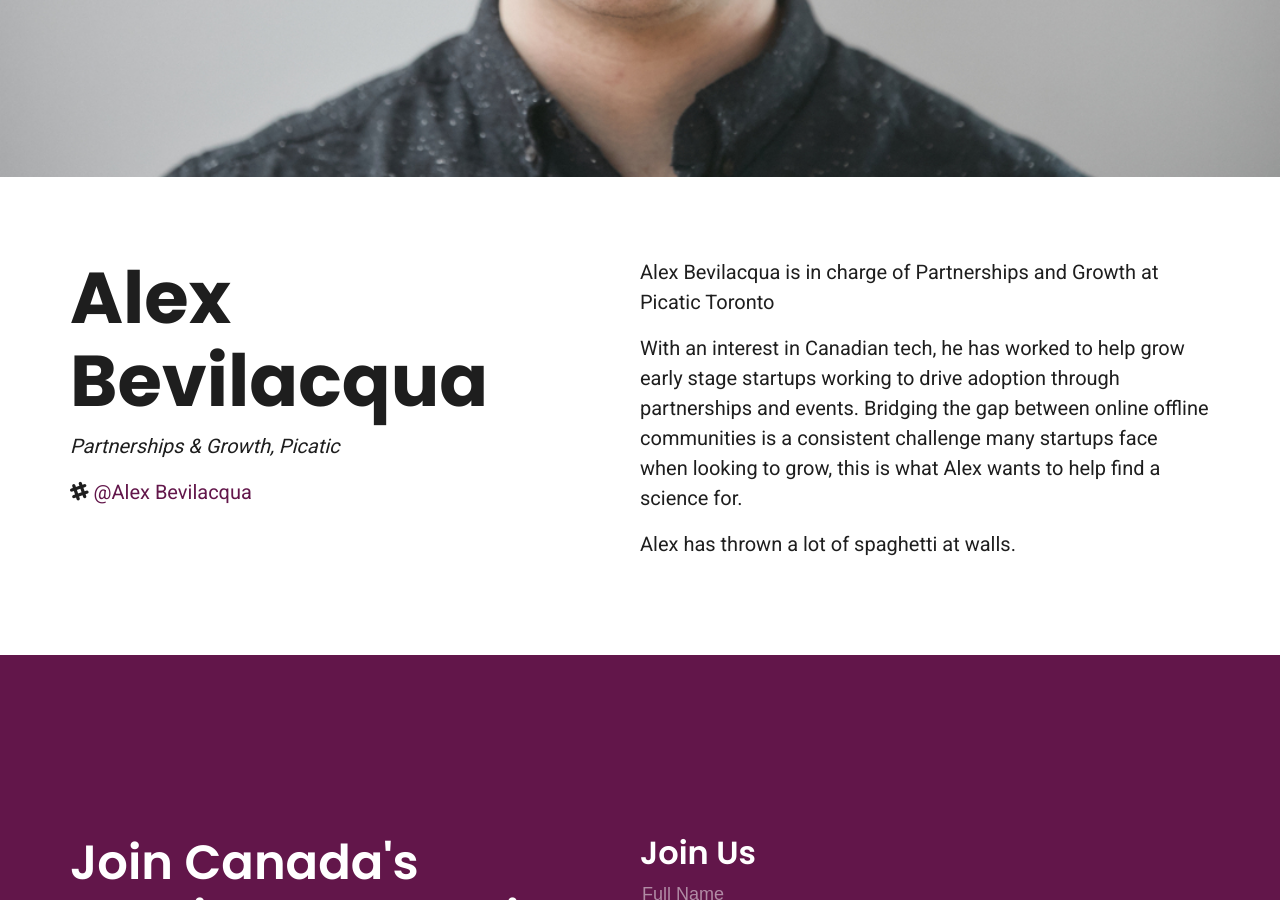
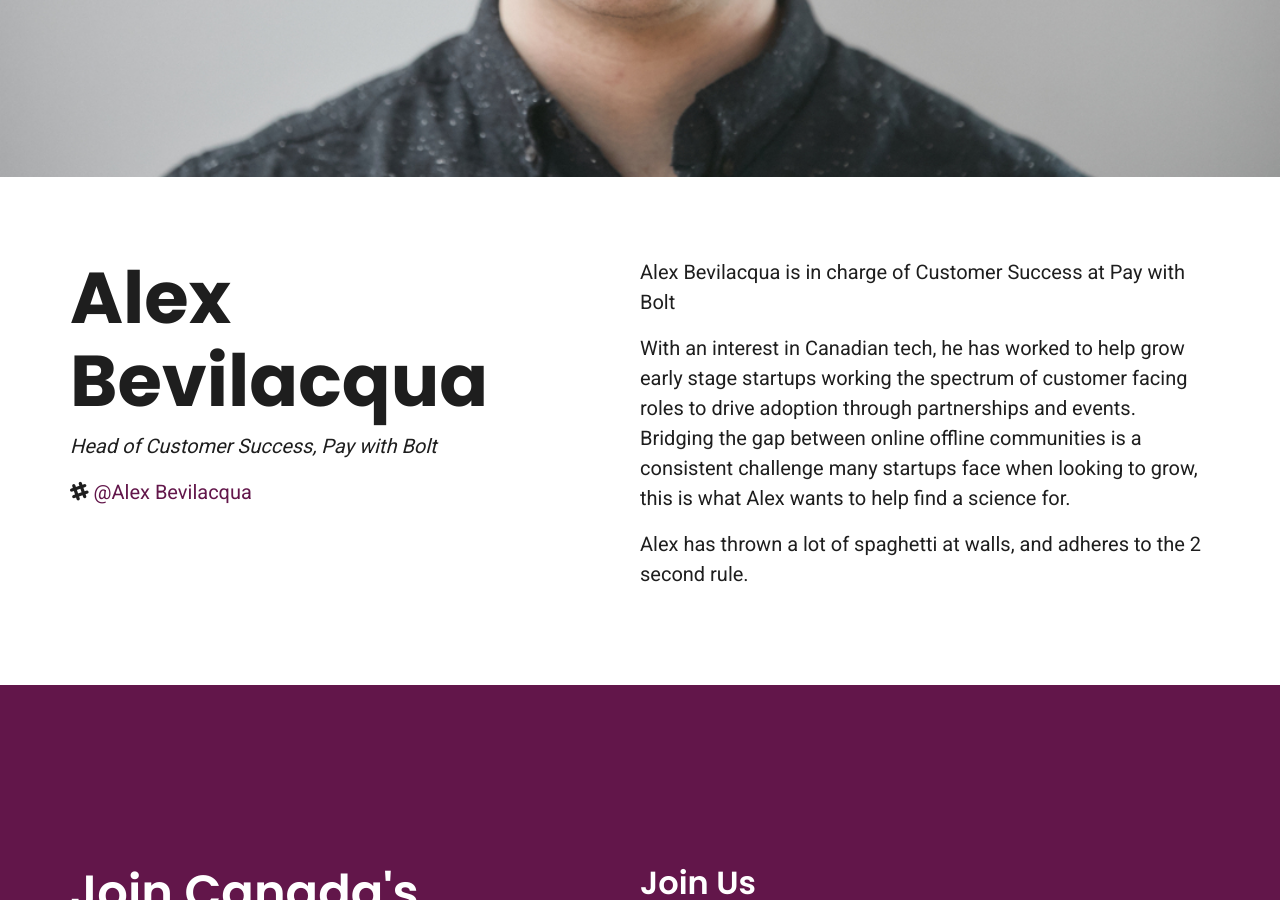
Before and after one commit to canadiancommunitybuilders/communitybuilders.io, a Jekyll site: the page built from _directors/alex-bevilacqua.md, in a window 1280 px wide and 900 px high, scrolled down 583 px. Built offline with Jekyll 4.4.1, drawn with Linux system fonts in a browser that asks for light colours.

Commit message:
Update alex-bevilacqua.md (#10)

```diff
--- a/_directors/alex-bevilacqua.md
+++ b/_directors/alex-bevilacqua.md
@@ -1,12 +1,12 @@
 ---
 name: Alex Bevilacqua
-title: Partnerships & Growth
-company: Picatic
+title: Head of Customer Success
+company: Pay with Bolt
 slack: D2U71R3BJ
 ---
 
-Alex Bevilacqua is in charge of  Partnerships and Growth at Picatic Toronto
+Alex Bevilacqua is in charge of Customer Success at Pay with Bolt
 
-With an interest in Canadian tech, he has worked to help grow early stage startups working to drive adoption through partnerships and events. Bridging the gap between online offline communities is a consistent challenge many startups face when looking to grow, this is what Alex wants to help find a science for.
+With an interest in Canadian tech, he has worked to help grow early stage startups working the spectrum of customer facing roles to drive adoption through partnerships and events. Bridging the gap between online offline communities is a consistent challenge many startups face when looking to grow, this is what Alex wants to help find a science for.
 
-Alex has thrown a lot of spaghetti at walls.
+Alex has thrown a lot of spaghetti at walls, and adheres to the 2 second rule.
```
